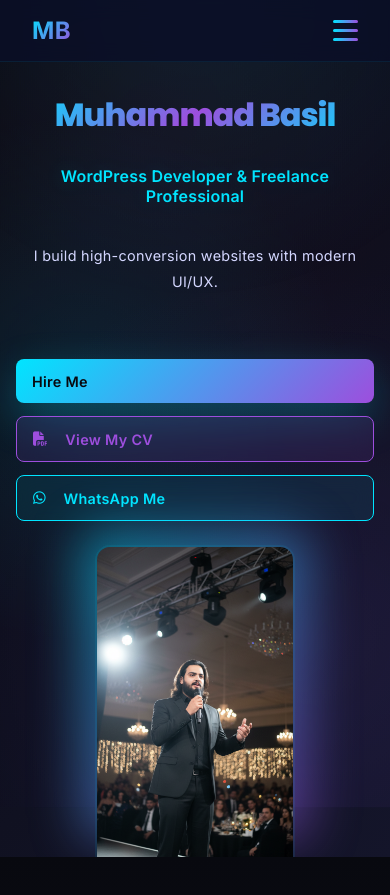
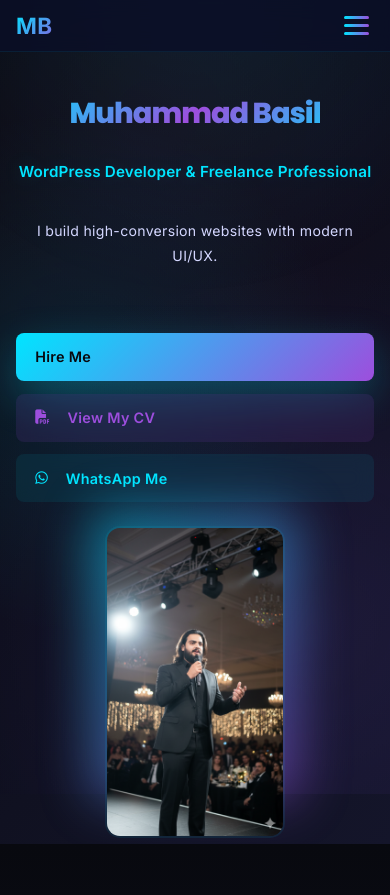
Before and after one commit to basil112/Basil-Portfolio, a website: page index.html in a window 390 px wide. Shown: the top 895 px of the page. Drawn offline with Linux system fonts and the light colour scheme.

Commit message:
Fix responsive design issues - Improve navbar, mobile menu, and mobile layout for all screen sizes

```diff
--- a/styles.css
+++ b/styles.css
@@ -48,6 +48,8 @@ body {
     z-index: 1000;
     animation: slideDown 0.6s cubic-bezier(0.34, 1.56, 0.64, 1);
     box-shadow: 0 10px 40px rgba(0, 0, 0, 0.4);
+    width: 100%;
+    overflow: visible;
 }
 
 @keyframes slideDown {
@@ -62,10 +64,12 @@ body {
 .nav-container {
     max-width: 1200px;
     margin: 0 auto;
-    padding: 1rem 2rem;
+    padding: 1rem 1.5rem;
     display: flex;
     justify-content: space-between;
     align-items: center;
+    width: 100%;
+    position: relative;
 }
 
 .logo {
@@ -74,7 +78,10 @@ body {
     background: linear-gradient(135deg, var(--accent-blue), var(--accent-purple));
     -webkit-background-clip: text;
     -webkit-text-fill-color: transparent;
+    background-clip: text;
     cursor: pointer;
+    flex-shrink: 0;
+    white-space: nowrap;
 }
 
 .logo-text {
@@ -118,8 +125,15 @@ body {
     display: none;
     flex-direction: column;
     cursor: pointer;
-    gap: 6px;
+    gap: 5px;
     z-index: 1001;
+    background: none;
+    border: none;
+    padding: 0;
+    width: 30px;
+    height: 24px;
+    justify-content: center;
+    flex-shrink: 0;
 }
 
 .mobile-menu-toggle span {
@@ -128,6 +142,7 @@ body {
     background: linear-gradient(90deg, var(--accent-blue), var(--accent-purple));
     border-radius: 2px;
     transition: all 0.3s cubic-bezier(0.34, 1.56, 0.64, 1);
+    display: block;
 }
 
 .mobile-menu-toggle.active span:nth-child(1) {
@@ -136,6 +151,7 @@ body {
 
 .mobile-menu-toggle.active span:nth-child(2) {
     opacity: 0;
+    transform: translateX(-10px);
 }
 
 .mobile-menu-toggle.active span:nth-child(3) {
@@ -150,11 +166,16 @@ body {
     top: 100%;
     left: 0;
     right: 0;
-    background: rgba(8, 9, 15, 0.95);
+    background: rgba(8, 9, 15, 0.98);
     backdrop-filter: blur(20px);
     border-bottom: 1px solid var(--border-color);
     list-style: none;
-    padding: 1rem 0;
+    padding: 0;
+    margin: 0;
+    min-width: 100vw;
+    max-height: calc(100vh - 70px);
+    overflow-y: auto;
+    -webkit-overflow-scrolling: touch;
 }
 
 .mobile-menu.active {
@@ -163,23 +184,30 @@ body {
 
 .mobile-menu li {
     list-style: none;
+    border-bottom: 1px solid var(--border-color);
+}
+
+.mobile-menu li:last-child {
+    border-bottom: none;
 }
 
 .mobile-menu a {
     display: block;
-    padding: 1rem 2rem;
+    padding: 1.2rem 1.5rem;
     color: var(--text-light);
     text-decoration: none;
     font-weight: 500;
     transition: all 0.3s ease;
     border-left: 3px solid transparent;
-}
-
+    font-size: 1rem;
+}
+
+.mobile-menu a:active,
 .mobile-menu a:hover {
     color: var(--accent-blue);
     border-left-color: var(--accent-blue);
     background: rgba(0, 229, 255, 0.05);
-    padding-left: 2.3rem;
+    padding-left: 1.8rem;
 }
 
 /* Floating Social Icons */
@@ -1399,6 +1427,14 @@ body {
         display: none;
     }
 
+    .container {
+        padding: 0 1.5rem;
+    }
+
+    .nav-container {
+        padding: 0.9rem 1.2rem;
+    }
+
     .logo {
         font-size: 1.6rem;
     }
@@ -1521,6 +1557,34 @@ body {
 
 /* Small Phones (320px - 480px) */
 @media (max-width: 480px) {
+    * {
+        -webkit-tap-highlight-color: transparent;
+    }
+
+    body {
+        font-size: 16px;
+        overflow-x: hidden;
+    }
+
+    .container {
+        padding: 0 1rem;
+    }
+
+    .navbar {
+        position: fixed;
+        width: 100%;
+    }
+
+    .nav-container {
+        padding: 0.75rem 1rem;
+        width: 100%;
+    }
+
+    .logo {
+        font-size: 1.4rem;
+        min-width: 50px;
+    }
+
     .mobile-menu-toggle {
         display: flex;
     }
@@ -1529,16 +1593,12 @@ body {
         display: none;
     }
 
-    .logo {
-        font-size: 1.5rem;
-    }
-
     .floating-socials {
         display: none;
     }
 
     .hero {
-        padding: 6rem 1rem 2rem;
+        padding: 70px 1rem 2rem;
         text-align: center;
     }
 
@@ -1549,30 +1609,32 @@ body {
     }
 
     .hero-title {
-        font-size: 2rem;
+        font-size: 1.8rem;
         line-height: 1.2;
         margin-bottom: 0.5rem;
     }
 
     .hero-subtitle {
-        font-size: 1rem;
+        font-size: 0.95rem;
         margin-bottom: 0.8rem;
     }
 
     .hero-description {
-        font-size: 0.9rem;
+        font-size: 0.88rem;
         margin-bottom: 1.5rem;
     }
 
     .image-placeholder {
-        width: 200px;
-        height: 280px;
+        width: 180px;
+        height: 260px;
         margin: 0 auto;
     }
 
     .image-placeholder img {
         max-width: 100%;
+        width: 100%;
         height: auto;
+        display: block;
     }
 
     .cta-buttons {
@@ -1583,25 +1645,27 @@ body {
 
     .btn {
         width: 100%;
-        padding: 0.85rem 1rem;
+        padding: 0.85rem 1.2rem;
         font-size: 0.9rem;
         border-radius: 0.5rem;
-        min-height: 44px;
+        min-height: 48px;
         touch-action: manipulation;
+        border: none;
+        cursor: pointer;
     }
 
     .btn i {
         margin-right: 0.5rem;
     }
 
-    .section {
-        padding: 2.5rem 0;
+    section {
+        padding: 3rem 0;
     }
 
     .section-title {
-        font-size: 1.6rem;
-        margin-bottom: 2rem;
-        line-height: 1.2;
+        font-size: 1.5rem;
+        margin-bottom: 1.5rem;
+        line-height: 1.3;
     }
 
     .about-content {
```
